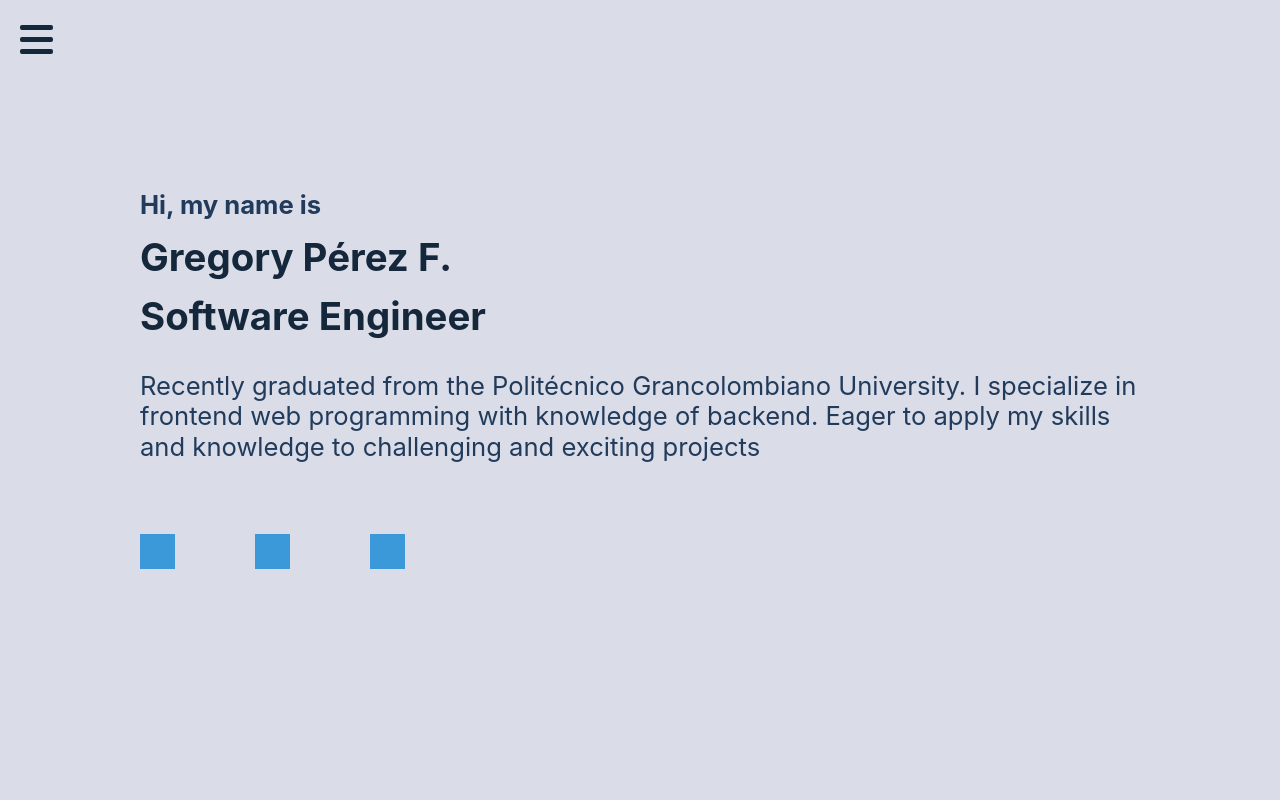
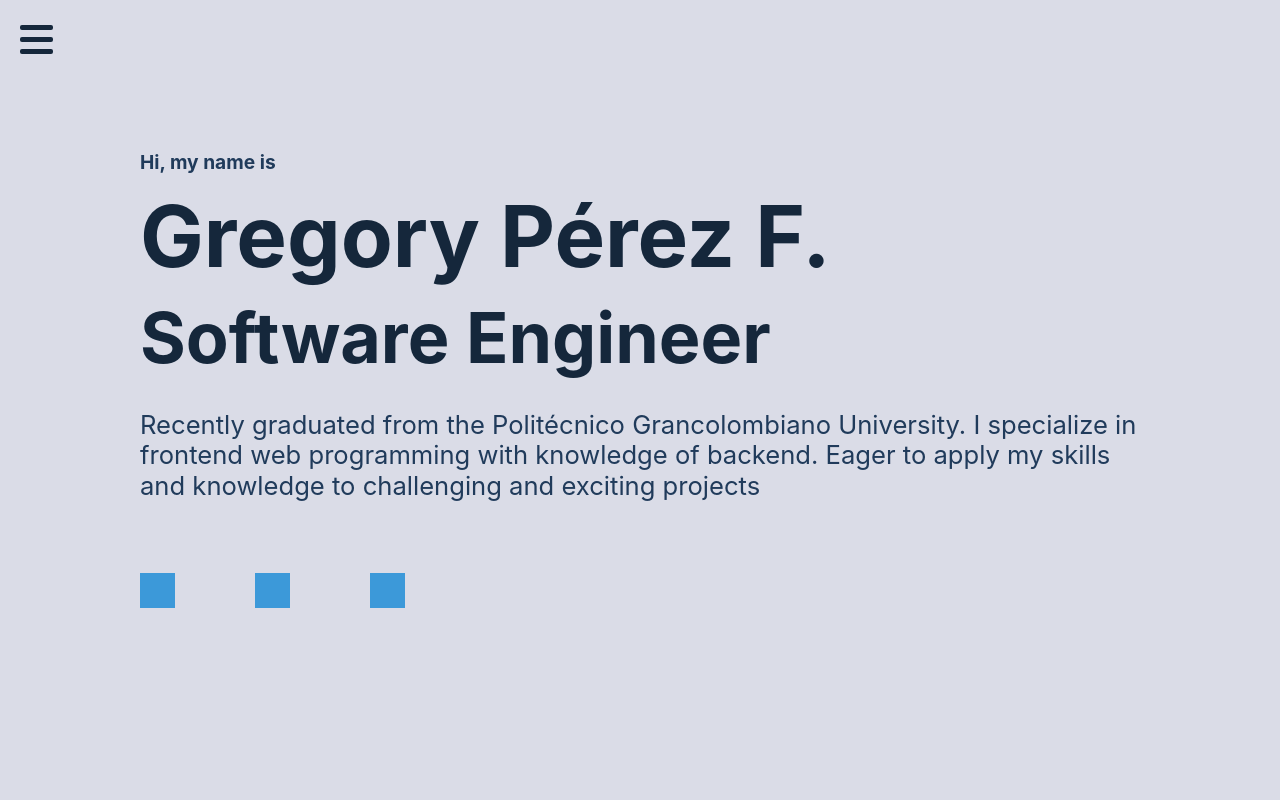
Before and after one commit to gregory10182/Portafolio, a React (Vite) app in the folder portafolio/: page / in a window 1280 px wide. Shown: the top 800 px of the page. Built offline with nearby package versions, Linux system fonts and the light colour scheme; grey boxes are pictures that could not be loaded.

Commit message:
presentation font size adjusted

```diff
--- a/portafolio/src/css/Presentation.css
+++ b/portafolio/src/css/Presentation.css
@@ -8,20 +8,20 @@
 }
 
 .Presentacion .Name {
-  font-size: clamp(34px, 3vw, 100px);
+  font-size: clamp(40px, 7vw, 85px);
   margin: 8px 0px;
 }
 
 .Presentacion h1 {
   width: 100%;
-  font-size: clamp(28px, 3vw, 41px);
+  font-size: clamp(30px, 6vw, 70px);
   margin: 8px 0px;
   text-align: left;
 }
 
 .Presentacion h3 {
   text-align: left;
-  font-size: clamp(17px, 2vw, 26px);
+  font-size: clamp(17px, 1.5vw, 24px);
   margin: 8px 0px;
 }
 
```
